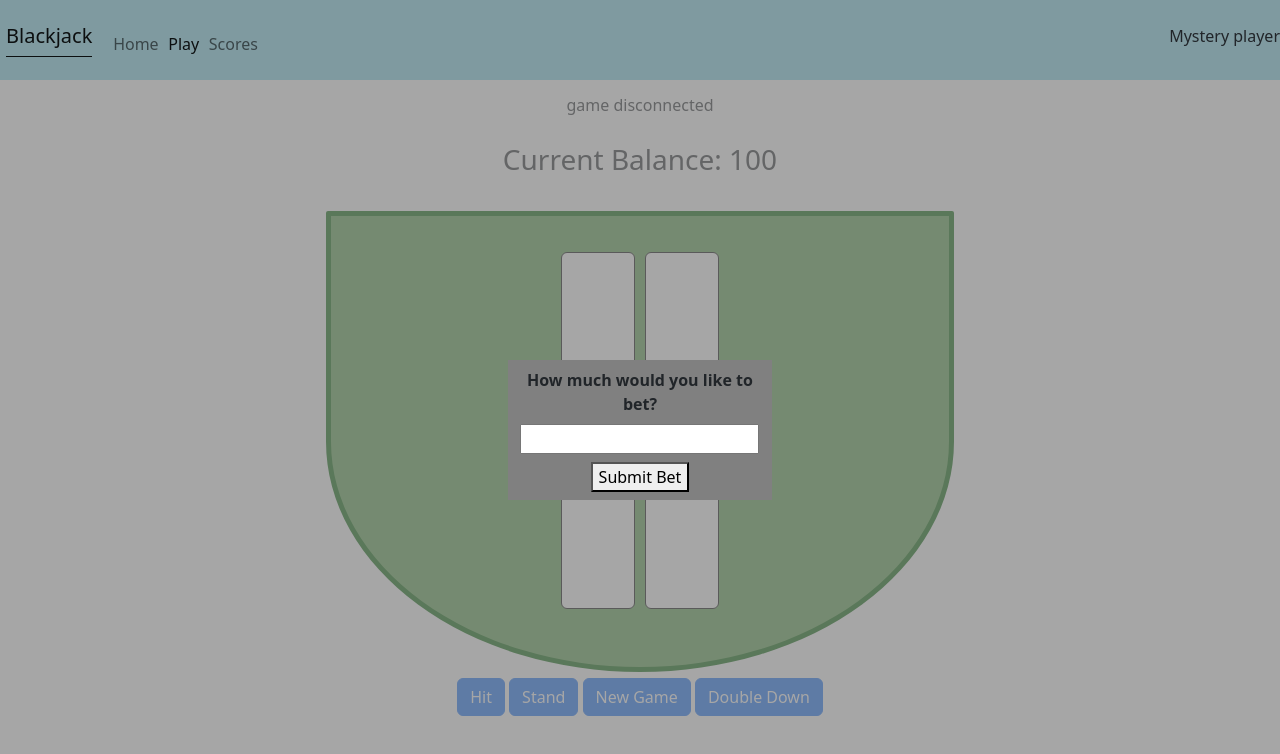
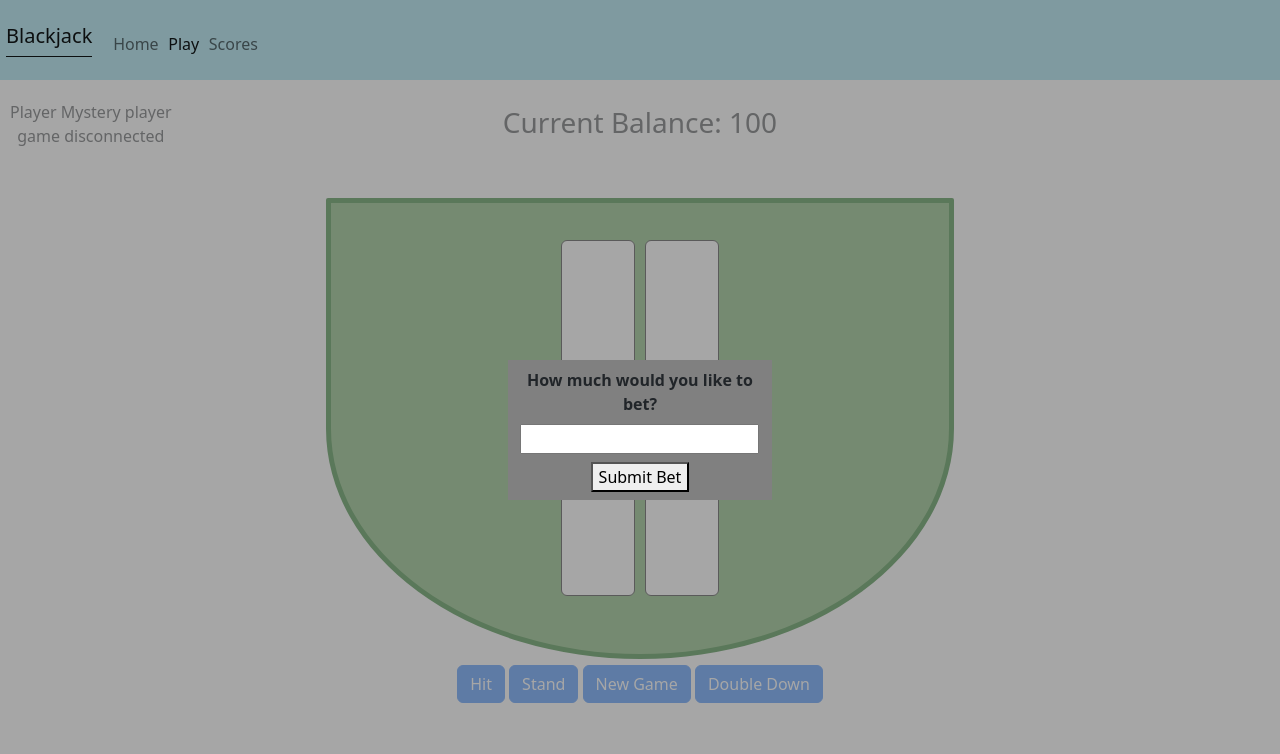
Before and after one commit to harrydcole2/blackjack-game, a website: page public/Blackjack.html in a window 1280 px wide. Drawn offline with nearby package versions, Linux system fonts and the light colour scheme; no server answers.

Commit message:
websockets on the side, dealt with double ace

```diff
--- a/public/Blackjack.css
+++ b/public/Blackjack.css
@@ -99,6 +99,11 @@ body{
   #bet-getter .popup{
     margin: 3%;
   }
+  #players{
+    position: absolute;
+    left: 10px;
+    top: 100px;
+  }
 
   @media (orientation: portrait){
     main{
--- a/public/Blackjack.html
+++ b/public/Blackjack.html
@@ -28,12 +28,16 @@
           <a class="nav-link" href="scores.html">Scores</a>
         </li>
       </menu>
-      <span class = "player-name"></span>
+      <!-- <span class = "player-name"></span> -->
     </nav>
   </header>
 
   <main class= "container-fluid text-center">
+    <div id="players">
+    Player
+    <span class="player-name"></span>
     <div id="player-messages"></div>
+    </div>
     <h3>Current Balance: <span id="curr-balance"></span></h3>
     <div id="game">
       <div id="popDiv">
--- a/public/blackjack.js
+++ b/public/blackjack.js
@@ -232,6 +232,9 @@ class Game {
       this.lose();
     }
     else{
+      if(this.dealerTotal() > 21) {
+        this.checkAce(this.dealerHand);
+      }
       while(this.dealerTotal() < 17) {
         this.addDealerCard();
         if(this.dealerTotal() > 21){
```
